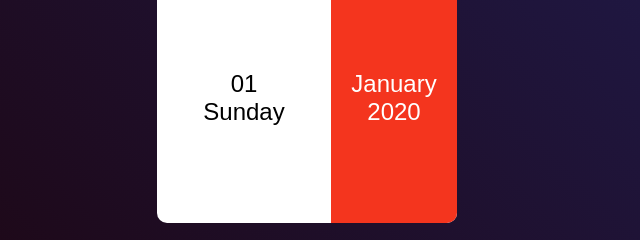
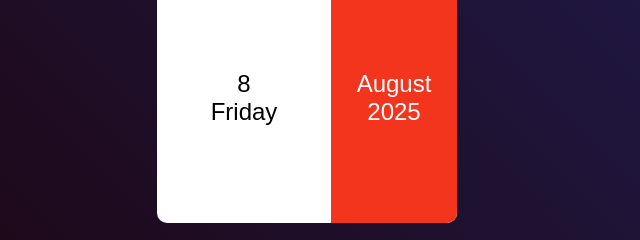
Before and after one commit to shruticl-03/Calendar, a plain HTML site: page index.html in a window 1280 px wide. Shown: the part 302-542 px from the top of the page, 333-973 px from the left. Drawn offline with Linux system fonts and the light colour scheme.

Commit message:
Added script for date,day,month and year

```diff
--- a/index.html
+++ b/index.html
@@ -12,16 +12,34 @@
     <div class="hero">
         <div class="calendar">
             <div class="left">
-                <p>01</p>
-                <p>Sunday</p>
+                <p id="date">01</p>
+                <p id="day">Sunday</p>
             </div>
             <div class="right">
-                <p>January</p>
-                <p>2020</p>
+                <p id="month">January</p>
+                <p id="year">2020</p>
             </div>
         </div>
     </div>
+    <script>
+        const date = document.getElementById("date");
+        const day = document.getElementById("day");
+        const month = document.getElementById("month");
+        const year = document.getElementById("year");
 
+        const today = new Date();
+
+        const weekDays = ["Sunday", "Monday", "Tuesday", "Wednesday", "Thursday", "Friday", "Saturday"];
+        const allMonths = ["January", "February", "March", "April", "May", "June", "July", "August", "September", "October", "November", "December"]
+
+        // console.log(today);
+        date.innerHTML = today.getDate();
+        day.innerHTML = weekDays[today.getDay()];
+        month.innerHTML = allMonths[today.getMonth()];
+        year.innerHTML = today.getFullYear();
+
+
+    </script>
 </body>
 
 </html>
```
